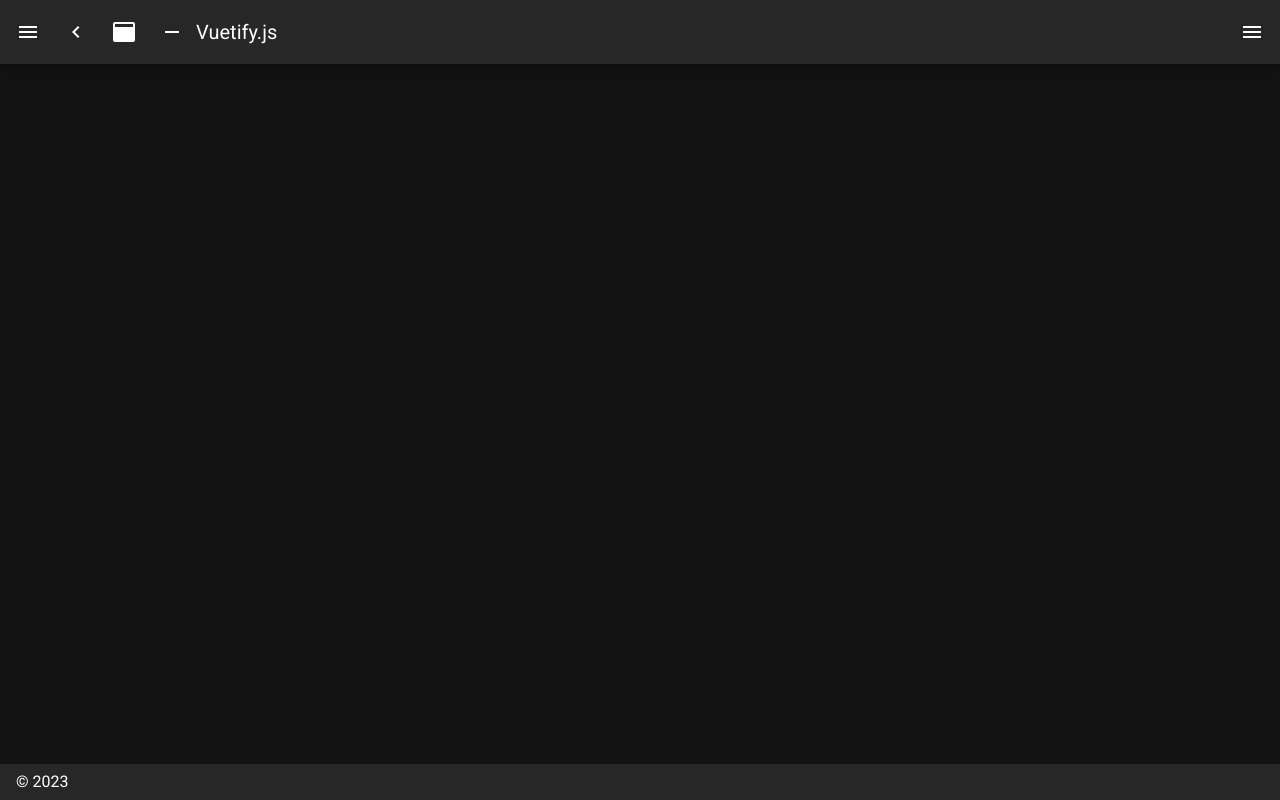
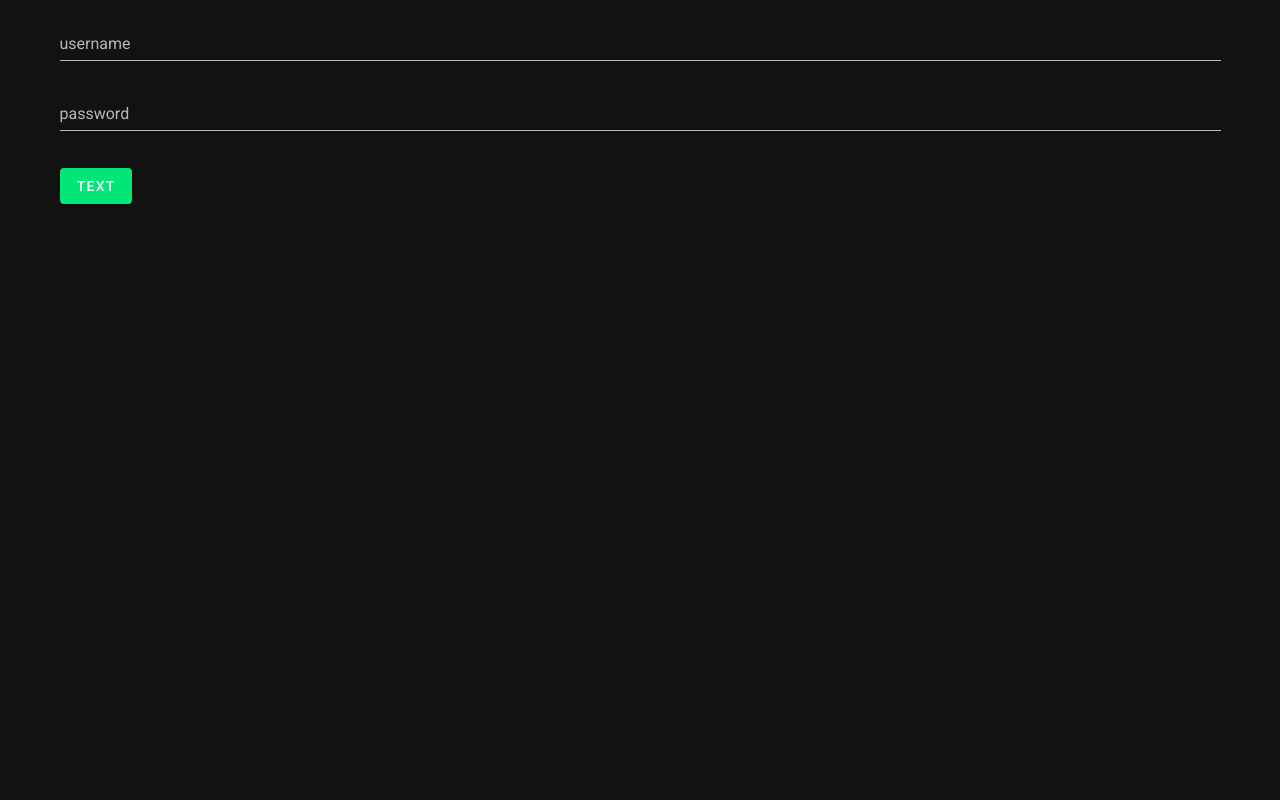
Before and after one commit to Kitsune-cop/ip_nuxt_three, a Nuxt app: page /login in a window 1280 px wide. Before the commit this address had no page. Built offline with nearby package versions, Linux system fonts and the light colour scheme.

Commit message:
add feature login

```diff
--- /dev/null
+++ b/layouts/login.vue
@@ -0,0 +1,11 @@
+<template lang="html">
+    <v-app dark>
+        <nuxt/>
+    </v-app>
+</template>
+<script>
+export default {
+
+}
+</script>
+<style lang="css"></style>
--- a/package.json
+++ b/package.json
@@ -15,6 +15,7 @@
   "dependencies": {
     "@nuxtjs/axios": "^5.13.6",
     "core-js": "^3.25.3",
+    "crypto-js": "^4.1.1",
     "crypto-md5": "^1.0.0",
     "nuxt": "^2.15.8",
     "vue": "^2.7.10",
--- /dev/null
+++ b/pages/login/index.vue
@@ -0,0 +1,57 @@
+<template lang="html">
+    <div>
+        <v-container grid-list-xs>
+            <v-form>
+                <v-text-field v-model="username" label="username" variant="underlined"></v-text-field>
+                <v-text-field v-model="password" label="password" variant="underlined" type="password"></v-text-field>
+                <p class="text-red-darken-4">{{ errorMsg }}</p>
+                <v-btn color="success" @click="handleLoginClicked">text</v-btn>
+            </v-form>
+        </v-container>
+    </div>
+</template>
+<script>
+import axios from 'axios';
+import MD5 from "crypto-js/md5";
+export default {
+    layout: 'login',
+    data() {
+        return {
+            username: '',
+            password: '',
+            url: '',
+            errorMsg: ''
+        }
+    },
+    methods: {
+        handleLoginClicked() {
+            if(this.username[0] === 'T'){
+                this.url = 'http://localhost/service/teacher/login.php?username=' + this.username + '&password=' + MD5(this.password)
+                axios.get(this.url).then((resp)=>{
+                    console.log(resp)
+                    sessionStorage.setItem('user_id', this.username)
+                    sessionStorage.setItem('password', MD5(this.password))
+                    window.location = '/'
+                })
+                .catch(()=>{
+                    this.errorMsg = 'Incorrect username or password.'
+                })
+            }else{
+                this.url = 'http://localhost/service/student/logins.php?username=' + this.username + '&password=' + MD5(this.password)
+                axios.get(this.url).then((resp)=>{
+                    console.log(resp)
+                    sessionStorage.setItem('user_id', this.username)
+                    sessionStorage.setItem('password', MD5(this.password))
+                    window.location = '/'
+                })
+                .catch(()=>{
+                    this.errorMsg = 'Incorrect username or password.'
+                })
+            }
+        }
+    },
+}
+</script>
+<style lang="css">
+
+</style>
```
Also changed, not shown: 1 other file (tests, documents, lock files or other folders).
